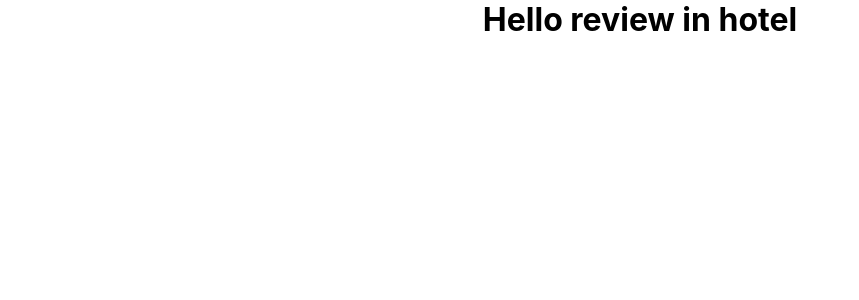
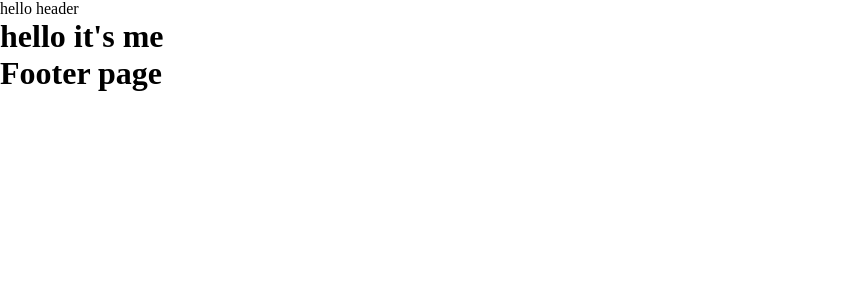
Before and after one commit to sugenius77/Elice-AI-Project--, a React (Create React App) app in the folder front/: page / in a window 1280 px wide. Shown: the top 300 px of the page, without its empty margins (0-859 px from the left). Built offline with nearby package versions, Linux system fonts and the light colour scheme.

Commit message:
Rreact 개발환경 세팅 (라이브러리 추가)

```diff
--- /dev/null
+++ b/front/jsconfig.json
@@ -0,0 +1,6 @@
+{
+    "compilerOptions": {
+        "baseUrl": "src"
+    },
+    "include": ["src"]
+}
--- a/front/package.json
+++ b/front/package.json
@@ -12,6 +12,7 @@
     "react-dom": "^17.0.2",
     "react-router-dom": "^5.3.0",
     "react-scripts": "5.0.0",
+    "react-scroll": "^1.8.4",
     "recoil": "^0.6.1",
     "web-vitals": "^2.1.4"
   },
@@ -38,5 +39,10 @@
       "last 1 firefox version",
       "last 1 safari version"
     ]
+  },
+  "devDependencies": {
+    "autoprefixer": "^10.4.2",
+    "postcss": "^8.4.6",
+    "tailwindcss": "^3.0.22"
   }
 }
--- a/front/src/App.js
+++ b/front/src/App.js
@@ -1,10 +1,14 @@
 import "./App.css";
+import { HashRouter as Router, Route, Switch } from "react-router-dom";
+import Home from "pages/Home";
 
 function App() {
     return (
-        <div className="App">
-            <h1>Hello review in hotel</h1>
-        </div>
+        <Router>
+            <Switch>
+                <Route path="/" exact render={() => <Home />} />
+            </Switch>
+        </Router>
     );
 }
 
--- /dev/null
+++ b/front/src/components/Footer.js
@@ -0,0 +1,11 @@
+import React from "react";
+
+const Footer = () => {
+    return (
+        <div>
+            <h1>Footer page</h1>
+        </div>
+    );
+};
+
+export default Footer;
--- /dev/null
+++ b/front/src/components/Header.js
@@ -0,0 +1,7 @@
+import React from "react";
+
+const Header = () => {
+    return <div>hello header</div>;
+};
+
+export default Header;
--- /dev/null
+++ b/front/src/components/Layout.js
@@ -0,0 +1,15 @@
+import React from "react";
+import Header from "components/Header";
+import Footer from "components/Footer";
+
+const Layout = ({ children }) => {
+    return (
+        <div>
+            <Header />
+            <div className="content overflow-x-hidden">{children}</div>
+            <Footer></Footer>
+        </div>
+    );
+};
+
+export default Layout;
--- a/front/src/index.css
+++ b/front/src/index.css
@@ -1,13 +1,4 @@
-body {
-  margin: 0;
-  font-family: -apple-system, BlinkMacSystemFont, 'Segoe UI', 'Roboto', 'Oxygen',
-    'Ubuntu', 'Cantarell', 'Fira Sans', 'Droid Sans', 'Helvetica Neue',
-    sans-serif;
-  -webkit-font-smoothing: antialiased;
-  -moz-osx-font-smoothing: grayscale;
-}
-
-code {
-  font-family: source-code-pro, Menlo, Monaco, Consolas, 'Courier New',
-    monospace;
-}
+/* @tailwind base;
+@tailwind components;
+@tailwind utilities; */
+/* tailwind 적용  */
--- /dev/null
+++ b/front/src/pages/Home.js
@@ -0,0 +1,16 @@
+import React from "react";
+import Layout from "components/Layout";
+
+const Home = () => {
+    return (
+        <div>
+            <Layout>
+                <div>
+                    <h1 className="content">hello it's me</h1>
+                </div>
+            </Layout>
+        </div>
+    );
+};
+
+export default Home;
--- /dev/null
+++ b/front/tailwind.config.js
@@ -0,0 +1,7 @@
+module.exports = {
+    content: ["./src/**/*.{js,jsx,ts,tsx}"],
+    theme: {
+        extend: {},
+    },
+    plugins: [],
+};
```
Also changed, not shown: 1 other file (tests, documents, lock files or other folders).
